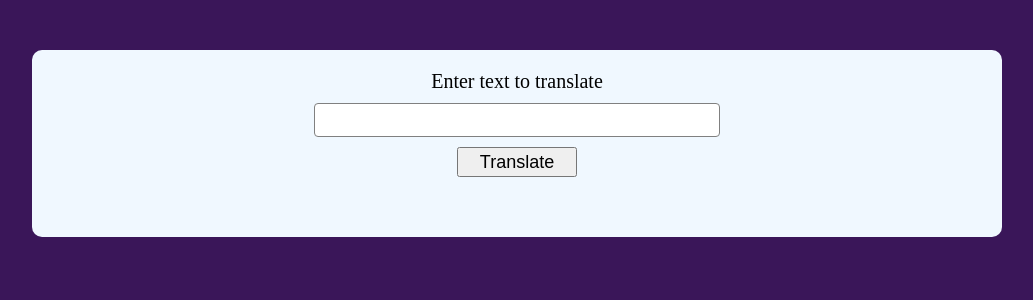
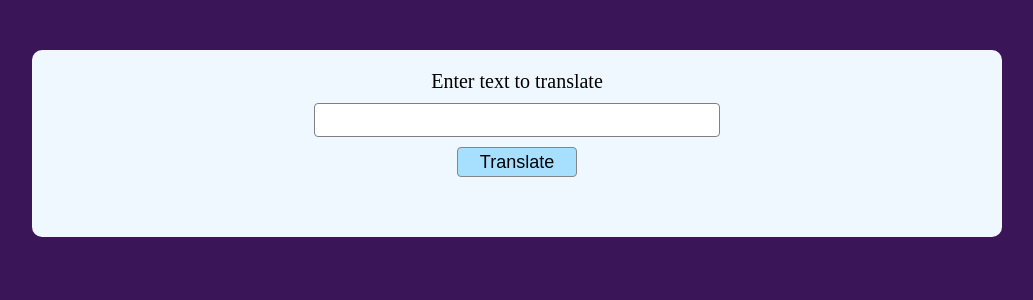
Before and after one commit to RMHonor/pig-latin, a React app: page / in a window 1280 px wide. Shown: the top 300 px of the page, without its empty margins (123-1156 px from the left). Built offline with nearby package versions, Linux system fonts and the light colour scheme.

Commit message:
Styling tweaks for input button

```diff
--- a/src/components/input/input.jsx
+++ b/src/components/input/input.jsx
@@ -32,7 +32,7 @@ class Input extends Component {
 
   render() {
     return (
-      <form className="field" onSubmit={this.onSubmit}>
+      <form className="field" onSubmit={this.onSubmit} autoComplete="off">
         <label className="field__label" htmlFor="input">
           Enter text to translate
         </label>
--- a/src/components/input/input.scss
+++ b/src/components/input/input.scss
@@ -24,5 +24,8 @@
     width: 120px;
     margin: 0 auto;
     font-size: 18px;
+    border-radius: 4px;
+    border: 1px solid #868686;
+    background-color: #a7dfff;
   }
 }
```
